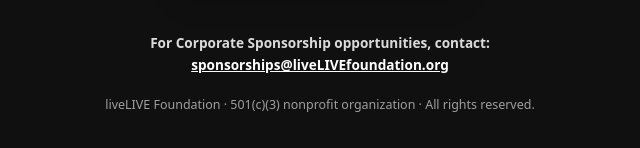
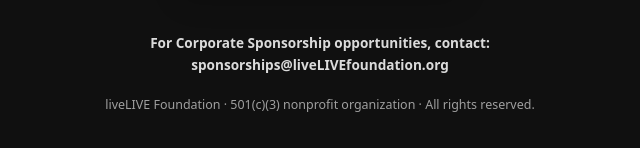
Before and after one commit to mendyturner/livelive_sponsorship, a plain HTML site: page index.html in a window 1280 px wide. Shown: the part 3774-3922 px from the top of the page, 320-960 px from the left. Drawn offline with Linux system fonts and the light colour scheme.

Commit message:
Fix mailto link styling in sponsorship section

```diff
--- a/index.html
+++ b/index.html
@@ -760,7 +760,7 @@
 
       <p style="margin-top: 1rem; font-size: 0.85rem; color: rgba(255,255,255,0.85);">
         <strong>For Corporate Sponsorship opportunities, contact:
-        <a href="mailto:sponsorships@liveLIVEfoundation.org" style="color:#fff; text-decoration:underline;">
+        <a href="mailto:sponsorships@liveLIVEfoundation.org" "text-decoration:underline;">
           sponsorships@liveLIVEfoundation.org
         </a></strong>
       </p>
```
